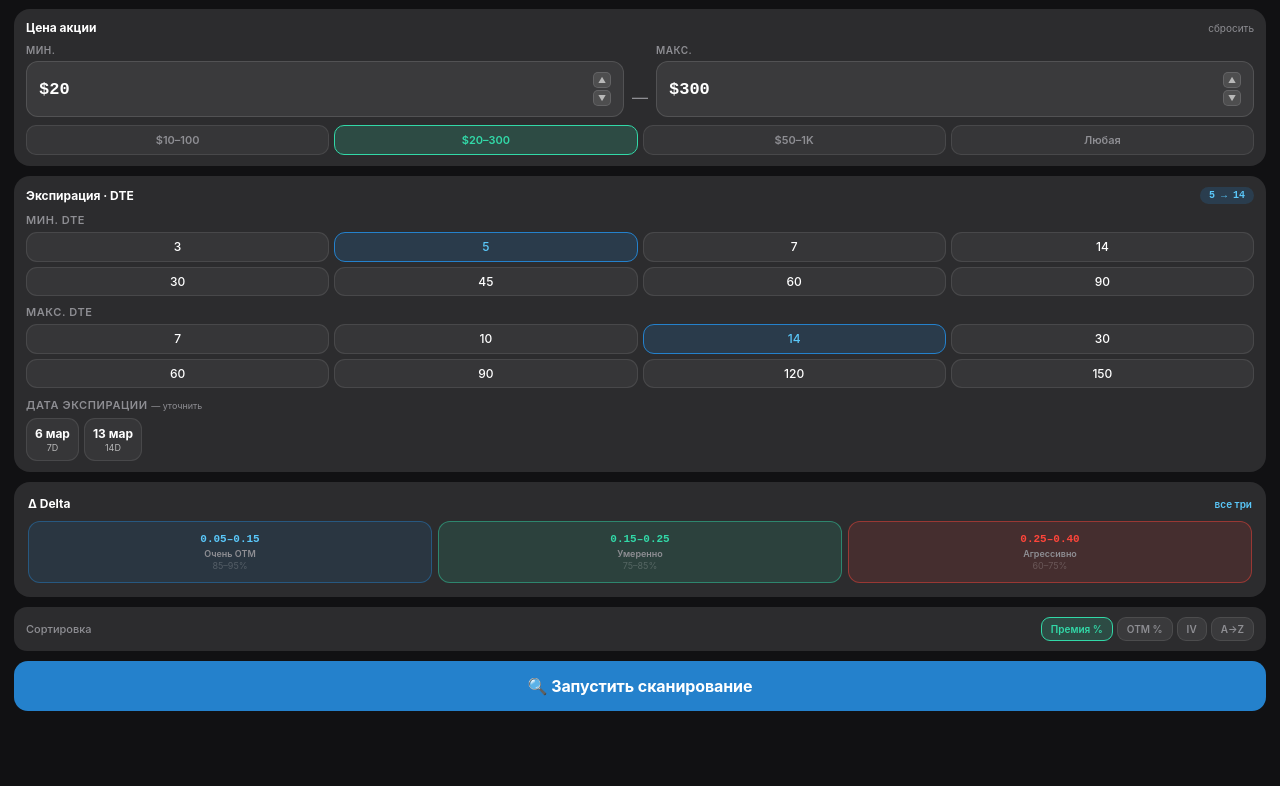
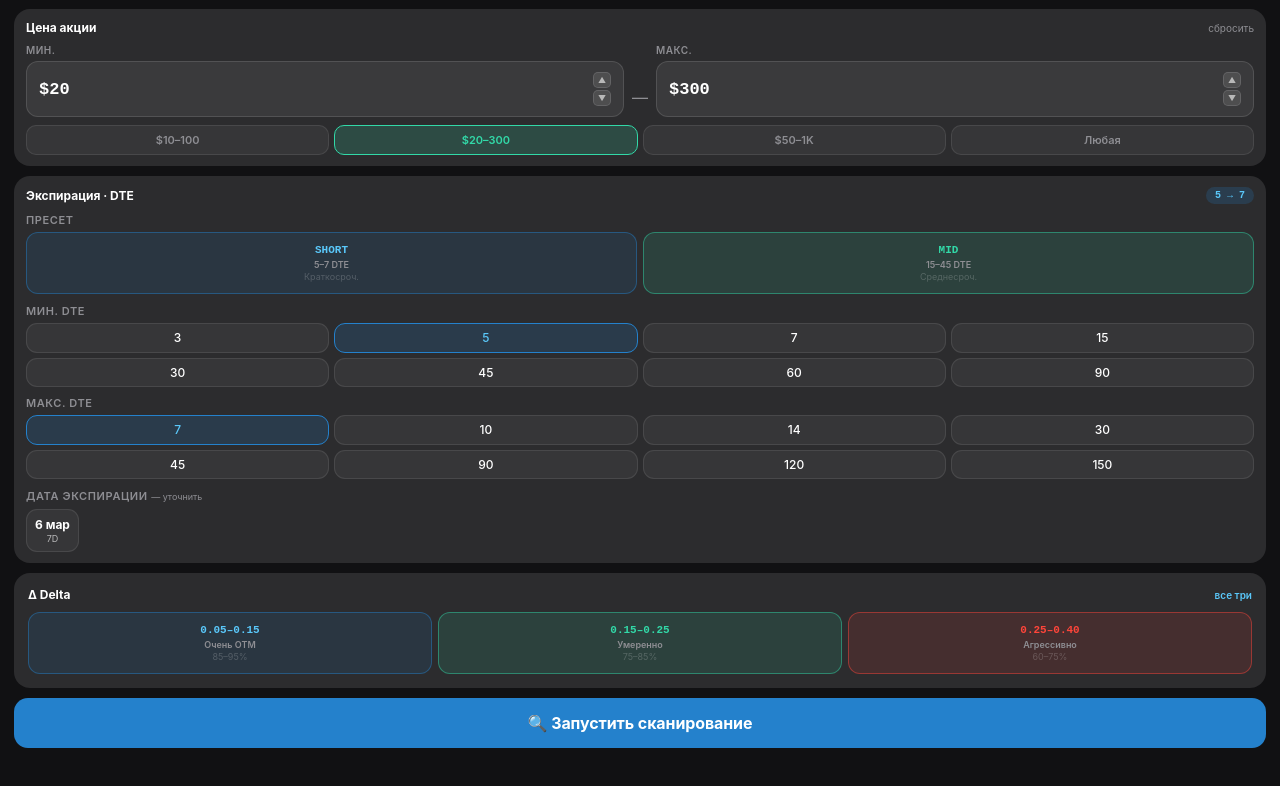
Before and after one commit to damreyev/wheel-miniapp, a plain HTML site: page index.html in a window 1280 px wide. Shown: the part 330-1116 px from the top of the page. Before the commit the page ends 1089 px from the top, so only its background shows below. Drawn offline with Linux system fonts and the light colour scheme.

Commit message:
Add files via upload

```diff
--- a/index.html
+++ b/index.html
@@ -124,13 +124,6 @@ body {
 .dp.d2 { border-color: rgba(50,217,168,.45);  background: rgba(50,217,168,.12);  } .dp.d2 .dp-v { color: var(--cyan); }
 .dp.d3 { border-color: rgba(255,69,58,.45);   background: rgba(255,69,58,.12);   } .dp.d3 .dp-v { color: var(--red); }
 
-/* sort row */
-.sort-row { margin: 0 14px 10px; background: var(--bg2); border-radius: 13px; padding: 10px 12px; display: flex; align-items: center; justify-content: space-between; }
-.sort-l { font-size: 11px; color: var(--hint); font-weight: 500; }
-.sopts { display: flex; gap: 4px; }
-.sopt { padding: 5px 9px; border-radius: 9px; font-size: 10px; font-weight: 600; background: rgba(255,255,255,.07); border: 1px solid rgba(255,255,255,.09); color: var(--hint); cursor: pointer; }
-.sopt.on { background: rgba(50,217,168,.18); border-color: var(--cyan); color: var(--cyan); }
-
 /* scan button */
 .scan-btn { margin: 0 14px 20px; background: var(--blue); border-radius: 14px; padding: 15px; text-align: center; font-size: 16px; font-weight: 700; cursor: pointer; color: #fff; display: flex; align-items: center; justify-content: center; gap: 8px; letter-spacing: -.1px; }
 .scan-btn.disabled { opacity: .4; pointer-events: none; }
@@ -238,14 +231,27 @@ body {
 <div class="block" style="padding: 11px 12px">
   <div class="block-hd" style="margin-bottom: 9px">
     <div class="block-t" style="font-size: 12px">Экспирация · DTE</div>
-    <span class="badge badge-b" id="dte-badge">5 → 14</span>
+    <span class="badge badge-b" id="dte-badge">5 → 7</span>
+  </div>
+  <div class="sec-lbl" style="margin-bottom: 5px">Пресет</div>
+  <div class="delta-row" style="margin-bottom: 10px">
+    <div class="dp d1" id="preset-short" onclick="setDtePreset('short')" style="flex:1">
+      <div class="dp-v">SHORT</div>
+      <div class="dp-l">5–7 DTE</div>
+      <div class="dp-s">Краткосроч.</div>
+    </div>
+    <div class="dp d2" id="preset-mid" onclick="setDtePreset('mid')" style="flex:1">
+      <div class="dp-v">MID</div>
+      <div class="dp-l">15–45 DTE</div>
+      <div class="dp-s">Среднесроч.</div>
+    </div>
   </div>
   <div class="sec-lbl" style="margin-bottom: 5px">Мин. DTE</div>
   <div class="chip-grid" id="min-dte-row" style="margin-bottom: 9px; gap: 5px">
     <div class="chip" data-v="3"   onclick="setDte('min',this)" style="font-size:12px;padding:6px 2px">3</div>
     <div class="chip on-b" data-v="5"  onclick="setDte('min',this)" style="font-size:12px;padding:6px 2px">5</div>
     <div class="chip" data-v="7"   onclick="setDte('min',this)" style="font-size:12px;padding:6px 2px">7</div>
-    <div class="chip" data-v="14"  onclick="setDte('min',this)" style="font-size:12px;padding:6px 2px">14</div>
+    <div class="chip" data-v="15"  onclick="setDte('min',this)" style="font-size:12px;padding:6px 2px">15</div>
     <div class="chip" data-v="30"  onclick="setDte('min',this)" style="font-size:12px;padding:6px 2px">30</div>
     <div class="chip" data-v="45"  onclick="setDte('min',this)" style="font-size:12px;padding:6px 2px">45</div>
     <div class="chip" data-v="60"  onclick="setDte('min',this)" style="font-size:12px;padding:6px 2px">60</div>
@@ -255,9 +261,9 @@ body {
   <div class="chip-grid" id="max-dte-row" style="gap: 5px">
     <div class="chip" data-v="7"   onclick="setDte('max',this)" style="font-size:12px;padding:6px 2px">7</div>
     <div class="chip" data-v="10"  onclick="setDte('max',this)" style="font-size:12px;padding:6px 2px">10</div>
-    <div class="chip on-b" data-v="14" onclick="setDte('max',this)" style="font-size:12px;padding:6px 2px">14</div>
+    <div class="chip" data-v="14"  onclick="setDte('max',this)" style="font-size:12px;padding:6px 2px">14</div>
     <div class="chip" data-v="30"  onclick="setDte('max',this)" style="font-size:12px;padding:6px 2px">30</div>
-    <div class="chip" data-v="60"  onclick="setDte('max',this)" style="font-size:12px;padding:6px 2px">60</div>
+    <div class="chip on-b" data-v="45"  onclick="setDte('max',this)" style="font-size:12px;padding:6px 2px">45</div>
     <div class="chip" data-v="90"  onclick="setDte('max',this)" style="font-size:12px;padding:6px 2px">90</div>
     <div class="chip" data-v="120" onclick="setDte('max',this)" style="font-size:12px;padding:6px 2px">120</div>
     <div class="chip" data-v="150" onclick="setDte('max',this)" style="font-size:12px;padding:6px 2px">150</div>
@@ -293,17 +299,6 @@ body {
   </div>
 </div>
 
-<!-- Сортировка -->
-<div class="sort-row">
-  <div class="sort-l">Сортировка</div>
-  <div class="sopts">
-    <div class="sopt on" data-s="premium_pct" onclick="setSort(this)">Премия %</div>
-    <div class="sopt" data-s="otm_pct"     onclick="setSort(this)">OTM %</div>
-    <div class="sopt" data-s="iv"           onclick="setSort(this)">IV</div>
-    <div class="sopt" data-s="symbol"       onclick="setSort(this)">A→Z</div>
-  </div>
-</div>
-
 <div class="scan-btn" id="scan-btn" onclick="startScan()">🔍 Запустить сканирование</div>
 
 <script>
@@ -325,10 +320,9 @@ const S = {
   priceMin: 20,
   priceMax: 300,
   minDte: 5,
-  maxDte: 14,
+  maxDte: 7,
   selectedExpirations: [],
   deltaPresets: ['low', 'mid', 'high'],
-  sortBy: 'premium_pct',
 };
 
 const IDX_SIZES = { sp500: 500, nasdaq100: 101, dow30: 30, russell2000: 1000 };
@@ -411,6 +405,22 @@ function setPrice(btn) {
 
 function resetPrice() {
   setPrice(document.querySelectorAll('.price-preset')[1]);
+}
+
+// ═══════════════════════════════════════════════════════
+// DTE PRESETS (SHORT / MID matching config.py)
+// ═══════════════════════════════════════════════════════
+function setDtePreset(preset) {
+  const presets = { short: { min: 5, max: 7 }, mid: { min: 15, max: 45 } };
+  const p = presets[preset];
+  S.minDte = p.min;
+  S.maxDte = p.max;
+  document.querySelectorAll('#min-dte-row .chip').forEach(b =>
+    b.classList.toggle('on-b', parseInt(b.dataset.v) === p.min));
+  document.querySelectorAll('#max-dte-row .chip').forEach(b =>
+    b.classList.toggle('on-b', parseInt(b.dataset.v) === p.max));
+  document.getElementById('dte-badge').textContent = S.minDte + ' → ' + S.maxDte;
+  updateExpDates();
 }
 
 // ═══════════════════════════════════════════════════════
@@ -508,15 +518,6 @@ function selectAllDelta() {
 }
 
 // ═══════════════════════════════════════════════════════
-// SORT
-// ═══════════════════════════════════════════════════════
-function setSort(btn) {
-  document.querySelectorAll('.sopt').forEach(b => b.classList.remove('on'));
-  btn.classList.add('on');
-  S.sortBy = btn.dataset.s;
-}
-
-// ═══════════════════════════════════════════════════════
 // SCAN — отправляем v7 payload боту
 // ═══════════════════════════════════════════════════════
 function startScan() {
@@ -535,7 +536,6 @@ function startScan() {
     price_max:     S.priceMax >= 9000 ? 99999 : S.priceMax,
     dte:           { min: S.minDte, max: S.maxDte },
     delta_presets: S.deltaPresets.length ? S.deltaPresets : ['mid'],
-    sort_by:       S.sortBy,
   };
   if (S.selectedExpirations.length > 0) {
     payload.expiration_dates = [...S.selectedExpirations];
@@ -553,7 +553,7 @@ document.querySelectorAll('.dp').forEach(dp => {
   if (cls) dp.classList.add(cls);
 });
 updateIdxHint();
-updateExpDates();
+setDtePreset('short'); // дефолт = SHORT Term (5–7 DTE, как в config.py)
 </script>
 </body>
 </html>
```
